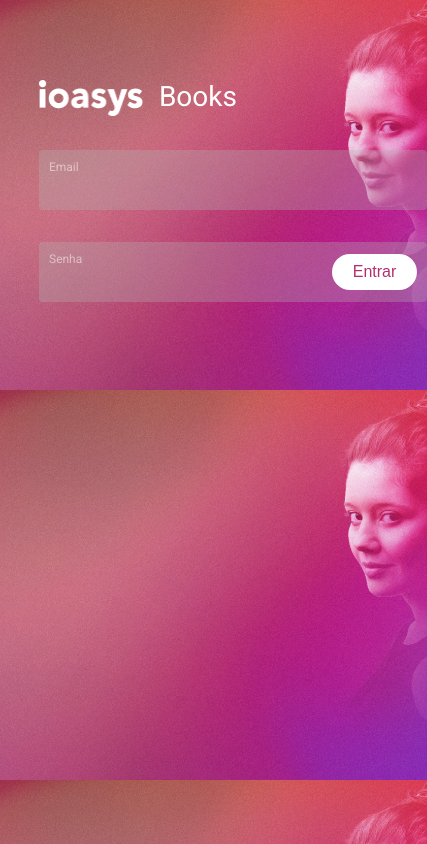
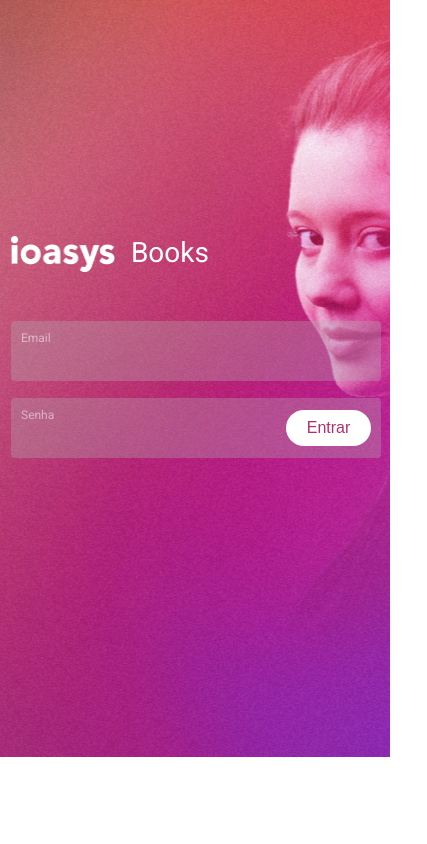
Before and after one commit to ppelegrinoamaral/ioasys-books, a React (Create React App) app: page / in a window 390 px wide. Shown: the whole page, 427 px wide, since content can reach past the window. Built offline with nearby package versions, Linux system fonts and the light colour scheme.

Commit message:
included media queries

```diff
--- a/src/App.css
+++ b/src/App.css
@@ -3,5 +3,14 @@
 body {
   background-image: url(/src/assets/background-image.png);
   background-size: cover;
+  background-repeat: no-repeat;
   font-family: 'Heebo', sans-serif;
 }
+
+@media (max-width: 800px) {
+  body {
+      background-size: auto;
+      background-position-x: 40%;
+      background-position-y: 5%;
+  }
+}
--- a/src/components/EmailForm/emailForm.css
+++ b/src/components/EmailForm/emailForm.css
@@ -8,6 +8,13 @@
     width: 368px;
     height: 60px;
     padding: 0 10px;
+}
+
+@media (max-width: 800px) {
+    .emailCard {
+        width: 350px;
+        height: 60px;
+    }
 }
 
 .emailLabel {
--- a/src/components/ErrorMessage/errorMessage.css
+++ b/src/components/ErrorMessage/errorMessage.css
@@ -7,8 +7,8 @@
 .triangle:after {
     content: " ";
     position: absolute;
-    left: 200px;
-    top: -5px;
+    left: 80px;
+    top: -6px;
     border-top: none;
     border-right: 6px solid transparent;
     border-left: 6px solid transparent;
@@ -29,3 +29,9 @@
     font-weight: 700;
     margin-left: 10%;
 }
+
+@media (max-width: 800px) {
+    .errorAlert {
+        margin-left: 6%;
+    }
+}
--- a/src/components/Header/header.css
+++ b/src/components/Header/header.css
@@ -5,6 +5,12 @@
     flex-flow: row;
     align-items: center;
     justify-content: space-between;
+}
+
+@media (max-width: 800px) {
+    .headerCard {
+        margin-bottom: 30px;
+    }
 }
 
 .headerLogo {
--- a/src/components/LoginForm/loginForm.css
+++ b/src/components/LoginForm/loginForm.css
@@ -7,3 +7,9 @@
     flex-direction: column;
     justify-content: space-between;
 }
+
+@media (max-width: 800px) {
+    .formEnter {
+        margin: 60% auto 0;
+    }
+}
--- a/src/components/PasswordForm/passwordForm.css
+++ b/src/components/PasswordForm/passwordForm.css
@@ -9,6 +9,13 @@
     width: 368px;
     height: 60px;
     padding: 0 10px;
+}
+
+@media (max-width: 800px) {
+    .passwordCard {
+        width: 350px;;
+        height: 60px;
+    }
 }
 
 .passwordInfos {
```
